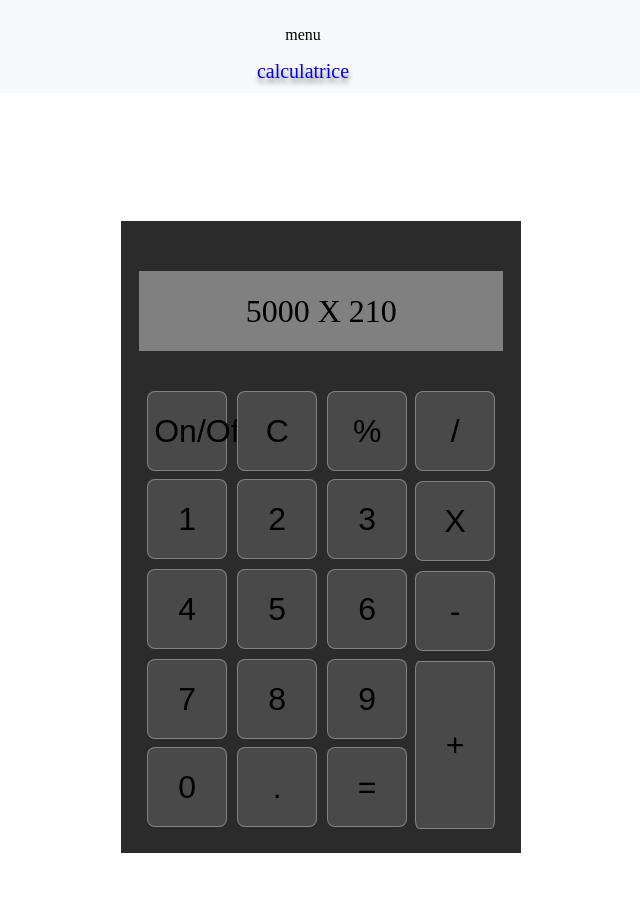
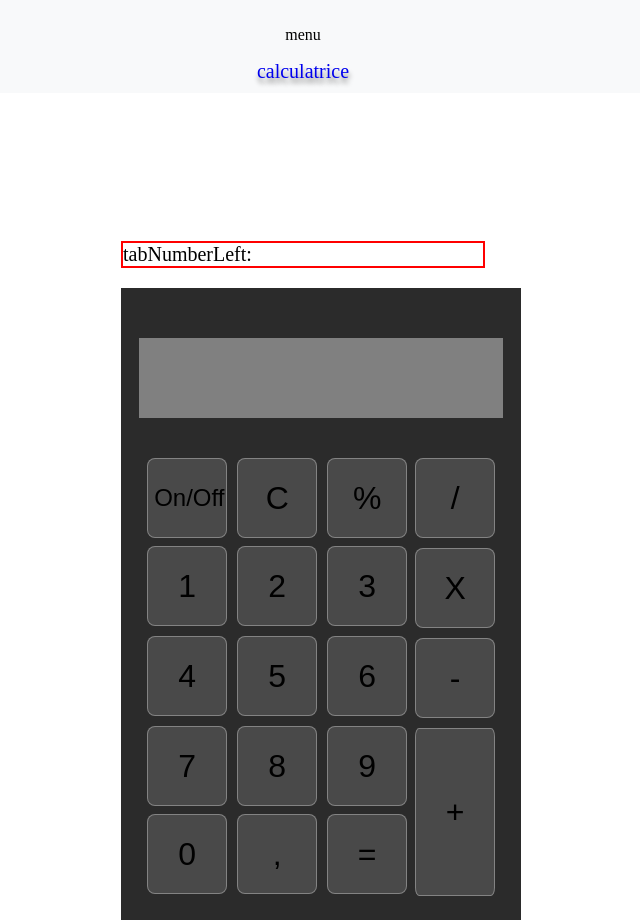
Before and after one commit to Lefentome38/caculatriceAngular, an Angular app: page / in a window 1280 px wide. Shown: the whole page, without its empty margins (337-977 px from the left). Before the commit the page ends 853 px from the top, so only its background shows below. Built offline with nearby package versions, Linux system fonts and the light colour scheme.

Commit message:
fonctionnalité du calcule avec un reged en cours

```diff
--- a/src/app/body/calculatrice/calculatrice.component.html
+++ b/src/app/body/calculatrice/calculatrice.component.html
@@ -1,3 +1,5 @@
+<p>tabNumberLeft: {{tabNumber.join('')}}</p>
+
 <div class="container">
 
   <app-screen-calculator/>
@@ -5,27 +7,27 @@
   <div class="calculator">
     <div class="containerLeft">
       <div class="keypadTop">
-        <button>On/Off</button>
-        <button>C</button>
-        <button>%</button>
+        <button style="font-size: 1.5em;" >On/Off</button>
+        <button (click)="onDelete()">C</button>
+        <button (click)="addSymbol('%')">%</button>
       </div>
       <div class="keypadMiddle">
-        @for (item of items; track items) {
-          <button>{{item+1}}</button>
+        @for (item of keypadTab; track item) {
+          <button (click)="onNumberClick(item+1)" id="item" >{{item+1}}</button>
         }
       </div>
       <div class="keypadBottom">
-        <button>0</button>
-        <button>.</button>
-        <button>=</button>
+        <button (click)="onNumberClick(0)">0</button>
+        <button>,</button>
+        <button (click)="resultaCalcule()">=</button>
       </div>
     </div>
 
     <div class="containerRight">
       <div class="keypadRight">
-        <button>/</button>
-        <button>X</button>
-        <button>-</button>
+        <button (click)="addSymbol('/')">/</button>
+        <button (click)="addSymbol('X')">X</button>
+        <button (click)="addSymbol('-')">-</button>
         <button style="height: 21vh; border-radius: 5%;" >+</button>
       </div>
     </div>
--- a/src/app/body/calculatrice/calculatrice.component.scss
+++ b/src/app/body/calculatrice/calculatrice.component.scss
@@ -42,3 +42,8 @@ button {
     margin-right: 1vh;
   }
 }
+
+p {
+  border: solid red 2px;
+  font-size: 20px;
+}
--- a/src/app/body/calculatrice/calculatrice.component.ts
+++ b/src/app/body/calculatrice/calculatrice.component.ts
@@ -1,10 +1,9 @@
 import { Component, OnInit } from '@angular/core';
 import { ScreenCalculatorComponent } from '../screen-calculator/screen-calculator.component';
-import { KeyCalculatorComponent } from "../key-calculator/key-calculator.component";
 
 @Component({
   selector: 'app-calculatrice',
-  imports: [ScreenCalculatorComponent, KeyCalculatorComponent],
+  imports: [ScreenCalculatorComponent],
   templateUrl: './calculatrice.component.html',
   styleUrl: './calculatrice.component.scss'
 })
@@ -12,9 +11,42 @@ import { KeyCalculatorComponent } from "../key-calculator/key-calculator.compone
 export class CalculatriceComponent implements OnInit {
 
   tilte!: string;
-  items = Array.from({ length: 9 }, (_, i) => i);
+  keypadTab = Array.from({ length: 9 }, (_,i) => i);
+
+  valueSymbol!: string;
+
+  tabNumber: string [] = [];
 
   ngOnInit(): void {
     this.tilte = "Calcultratice"
+    this.tabNumber = [];
+  }
+
+  onNumberClick(value: number) {
+    this.tabNumber = [...this.tabNumber, value.toString()];
+  }
+
+  addSymbol(symbol: string) {
+    if (!this.tabNumber[this.tabNumber.length-1].match(/[X+\-/%]/)) {
+      this.tabNumber = [...this.tabNumber, symbol];
+    } else {
+      this.tabNumber.pop();
+      this.tabNumber = [...this.tabNumber, symbol];
+    }
+  }
+
+  resultaCalcule() {
+    // let input = this.tabNumber.join('')
+    let input = "475X12"
+    let result = input.match('/(\d+)([X+\-/%])(\d+)/');
+    if (result) {
+      console.log("tata", result[1]);
+    } else {
+      console.log("toto", result);
+    }
+  }
+
+  onDelete() {
+    this.tabNumber = [];
   }
 }
--- a/src/app/body/screen-calculator/screen-calculator.component.html
+++ b/src/app/body/screen-calculator/screen-calculator.component.html
@@ -1 +1 @@
-<p>5000 X 210</p>
+<p></p>
```
